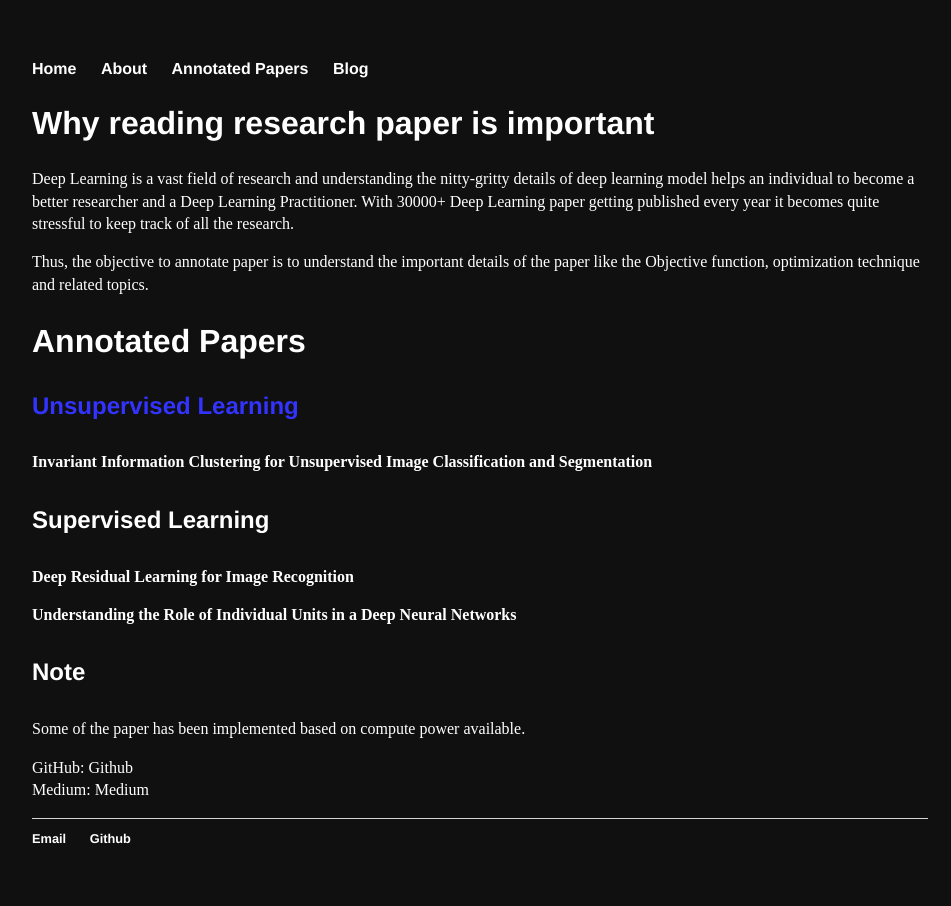
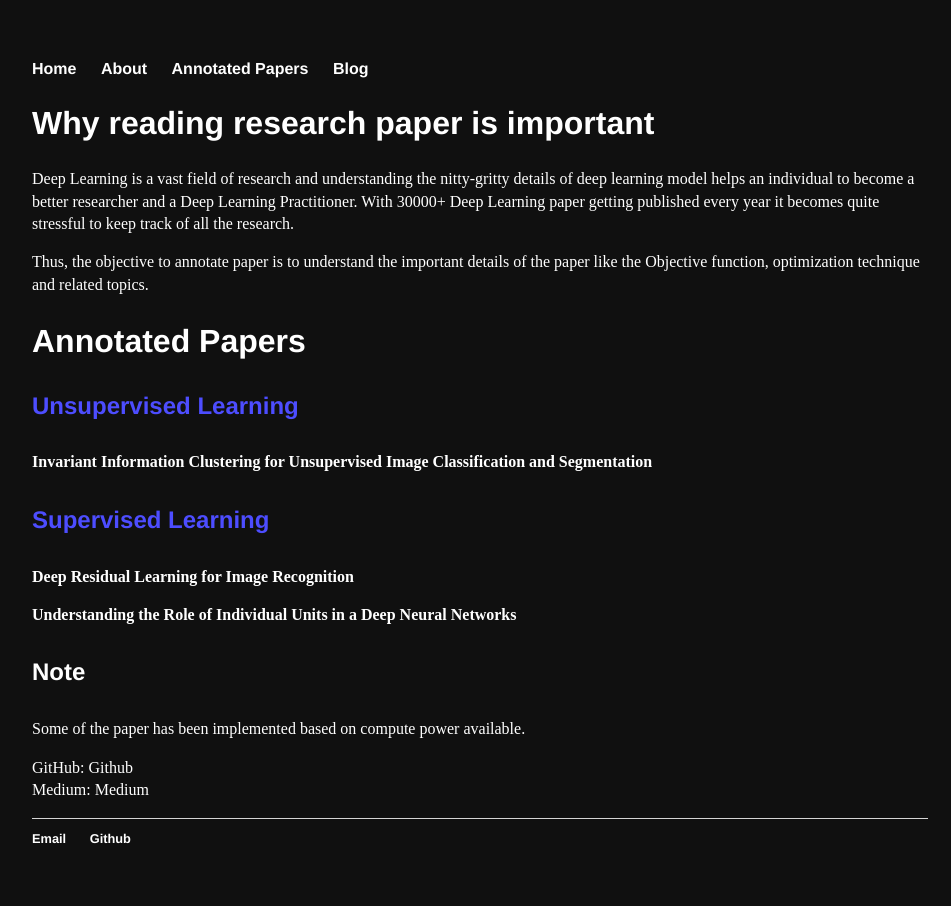
Before and after one commit to Mayurji/mayurji.github.io, a Jekyll site: the page built from Annotated Paper.markdown, in a window 1280 px wide. Shown: the whole page, without its empty margins (160-1111 px from the left). Built offline with Jekyll 4.4.1, drawn with Linux system fonts in a browser that asks for light colours.

Commit message:
Update Annotated Paper.markdown

```diff
--- a/Annotated Paper.markdown
+++ b/Annotated Paper.markdown
@@ -15,11 +15,11 @@ optimization technique and related topics.
 
 ## **Annotated Papers**
 
-#### **<span style="color:#3333ff">Unsupervised Learning</span>**
+#### **<span style="color:#4d4dff">Unsupervised Learning</span>**
 
 [**Invariant Information Clustering for Unsupervised Image Classification and Segmentation**](https://github.com/Mayurji/Deep-Learning-Papers/tree/master/Invariant%20Information%20Clustering)
 
-#### **Supervised Learning**
+#### **<span style="color:#4d4dff">Supervised Learning</span>**
 
 [**Deep Residual Learning for Image Recognition**](https://github.com/Mayurji/Deep-Learning-Papers/tree/master/Resnet)
 
```
